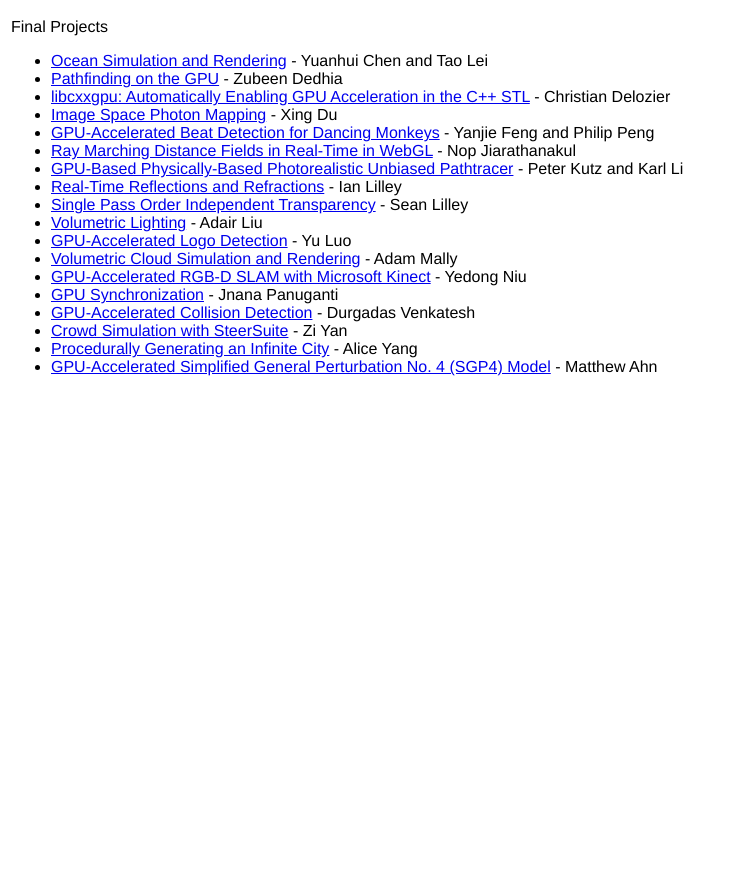
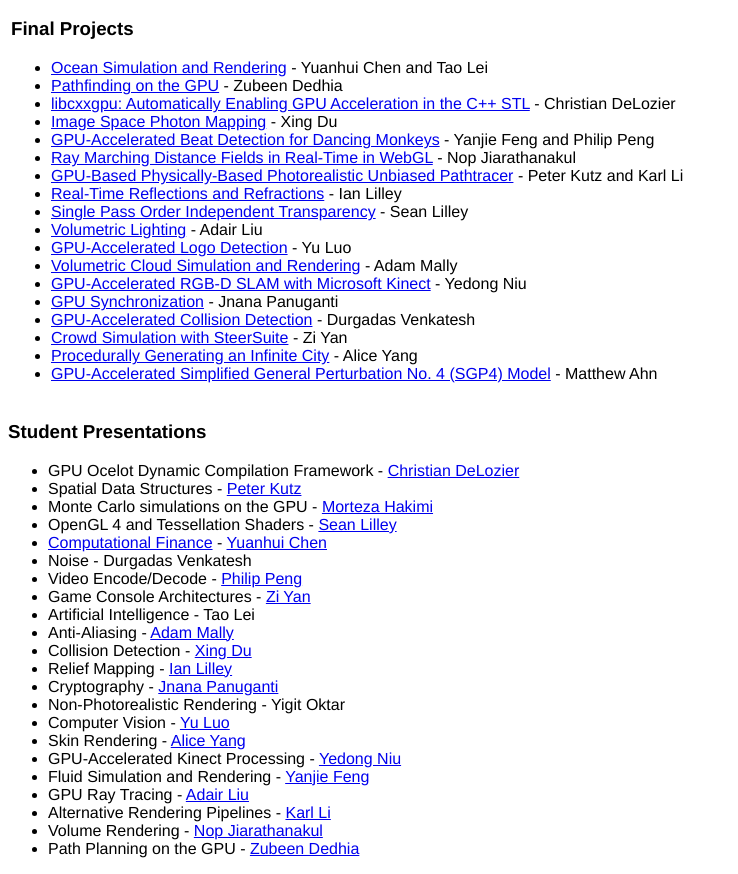
Before and after one commit to CIS565-Spring-2012/cis565-spring-2012.github.com, a plain HTML site: page studentwork.html in a window 1280 px wide. Shown: the part 323-1197 px from the top of the page, without its empty margins (0-738 px from the left). Before the commit the page ends 800 px from the top, so only its background shows below. Drawn offline with Linux system fonts and the light colour scheme.

Commit message:
adding student presentations to student work

```diff
--- a/studentwork.html
+++ b/studentwork.html
@@ -44,11 +44,11 @@ body {
 <table border="0" summary="" width="800">
 <tr><td>
 
-Final Projects
+<h3>Final Projects</h3>
 <ul>
 <li><a href="http://cis565final.blogspot.com/">Ocean Simulation and Rendering</a> - Yuanhui Chen and Tao Lei</li>
 <li><a href="http://cis565pathfinding.blogspot.com/">Pathfinding on the GPU</a> - Zubeen Dedhia</li>
-<li><a href="http://libcxxgpu.blogspot.com/">libcxxgpu: Automatically Enabling GPU Acceleration in the C++ STL</a> - Christian Delozier</li>
+<li><a href="http://libcxxgpu.blogspot.com/">libcxxgpu: Automatically Enabling GPU Acceleration in the C++ STL</a> - Christian DeLozier</li>
 <li><a href="http://xingdu.blogspot.com/">Image Space Photon Mapping</a> - Xing Du</li>
 <li><a href="http://dancingmonkeysaccelerated.blogspot.com/">GPU-Accelerated Beat Detection for Dancing Monkeys</a> - Yanjie Feng and Philip Peng</li>
 <li><a href="http://nopjia.blogspot.com/">Ray Marching Distance Fields in Real-Time in WebGL</a> - Nop Jiarathanakul</li>
@@ -69,5 +69,96 @@ Final Projects
 </td></tr>
 </table>
 
+<h3>Student Presentations</h3>
+<ul>
+<li>		GPU Ocelot Dynamic Compilation Framework -
+		<a href="http://www.cis.upenn.edu/~delozier/">Christian DeLozier</a>
+</li>
+
+<li>   Spatial Data Structures -
+    <a href="http://peterkutz.com/computergraphics/">Peter Kutz</a>
+</li>
+
+<li>    Monte Carlo simulations on the GPU -
+    <a href="http://www.linkedin.com/pub/morteza-hakimi-siboni/26/631/a94">Morteza Hakimi</a>
+</li>
+
+<li>    OpenGL 4 and Tessellation Shaders -
+    <a href="http://lilleyse.carbonmade.com/">Sean Lilley</a>
+</li>
+
+<li>		<a href="http://tinyworld-demi.blogspot.com/2012/03/computational-finance-presentation.html">Computational Finance</a> - <a href="http://www.linkedin.com/pub/yuanhui-chen/3a/55a/1a4">Yuanhui Chen</a>
+</li>
+
+<li>    Noise -
+		    Durgadas Venkatesh
+</li>
+
+<li>    Video Encode/Decode -
+    <a href="http://www.linkedin.com/pub/philip-peng/33/a75/456">Philip Peng</a>
+</li>
+
+<li>			Game Console Architectures -
+					<a href="http://www.seas.upenn.edu/~yanzi/UPenn/Zi_Yan.html">Zi Yan</a>
+</li>
+
+<li>   Artificial Intelligence -
+	     Tao Lei
+</li>
+
+<li>    Anti-Aliasing -
+    <a href="http://vimeo.com/30407139">Adam Mally</a>
+</li>
+
+<li>    Collision Detection -
+		    <a href="http://www.linkedin.com/pub/xing-du/3a/626/a23">Xing Du</a>
+</li>
+
+<li>    Relief Mapping -
+		    <a href="http://ianlilley.wordpress.com/">Ian Lilley</a>
+</li>
+
+<li>    Cryptography -
+		    <a href="http://www.linkedin.com/pub/jnana-prasanna-panuganti/21/4b0/b12">Jnana Panuganti</a>
+</li>
+
+<li>    Non-Photorealistic Rendering -
+    Yigit Oktar
+</li>
+
+<li>    Computer Vision -
+    <a href="https://www.grasp.upenn.edu/people/yu_luo">Yu Luo</a>
+</li>
+
+<li>    Skin Rendering -
+    <a href="http://alice-yang.com/">Alice Yang</a>
+</li>
+
+<li>	  GPU-Accelerated Kinect Processing -
+		    <a href="https://sites.google.com/site/withjackniu/">Yedong Niu</a>
+</li>
+
+<li>    Fluid Simulation and Rendering -
+    <a href="http://www.linkedin.com/pub/yanjie-feng/3a/a35/8b8">Yanjie Feng</a>
+</li>
+
+<li>	GPU Ray Tracing -
+		    <a href="http://www.seas.upenn.edu/~liudai/">Adair Liu</a>
+</li>
+
+<li>    Alternative Rendering Pipelines -
+    <a href="http://www.yiningkarlli.com/demoreel/">Karl Li</a>
+</li>
+
+<li>    Volume Rendering -
+    <a href="http://www.linkedin.com/in/prutsdomj">Nop Jiarathanakul</a>
+</li>
+
+<li>    Path Planning on the GPU -
+    <a href="http://www.linkedin.com/pub/zubeen-dedhia/18/5a4/b0a">Zubeen Dedhia</a>
+</li>
+
+</ul>
+
 </body>
 </html>
```
